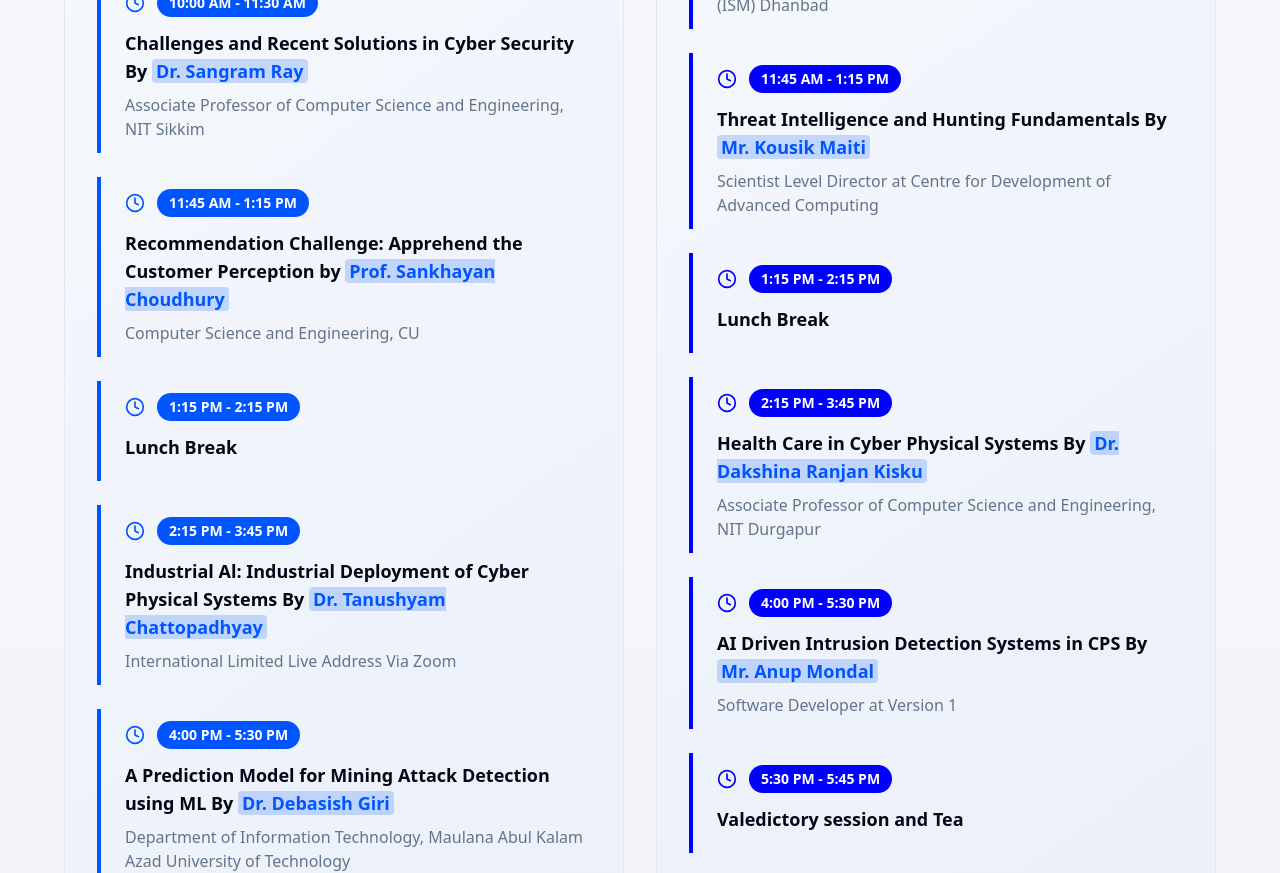
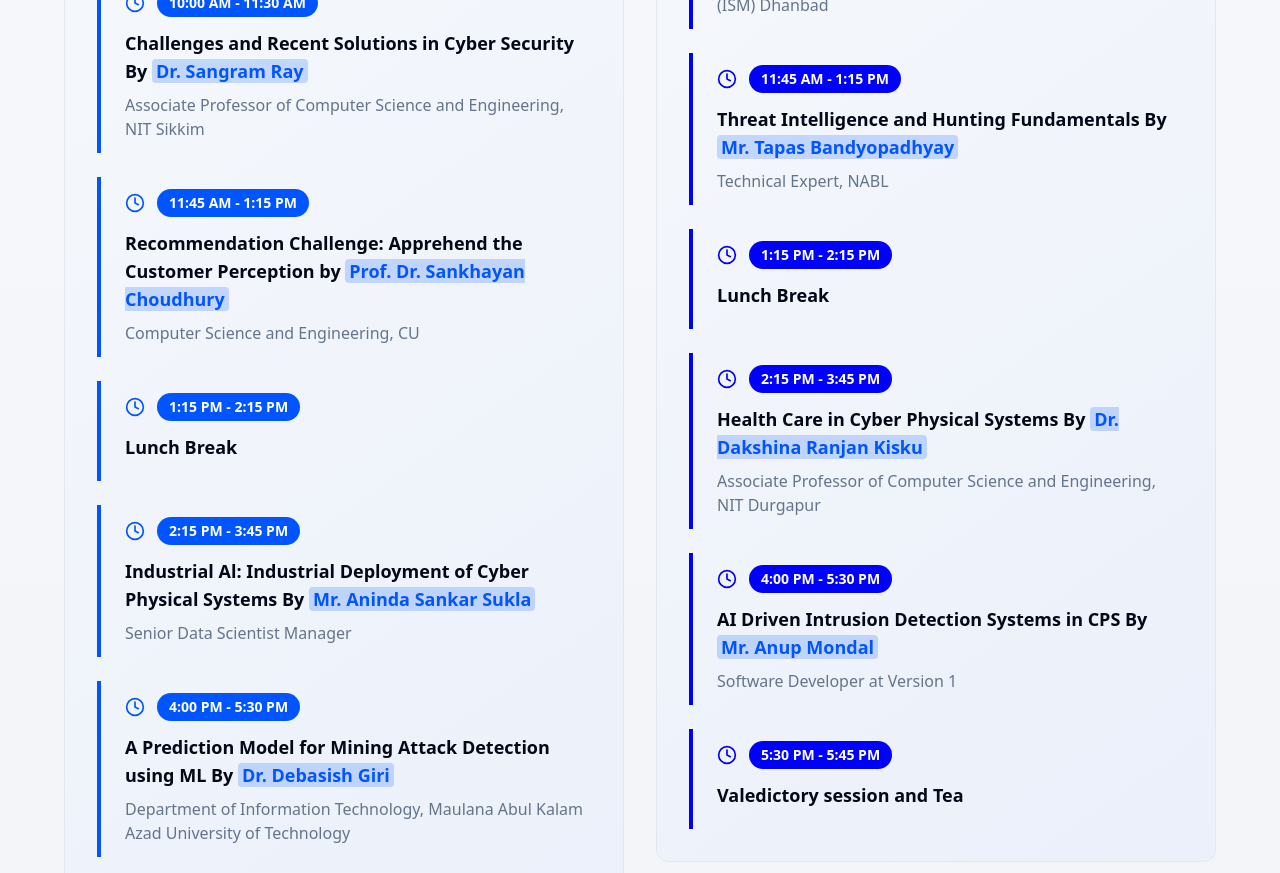
Before and after one commit to leo-soumyajit/seminar-website-it-dept, a React (Vite) app: page / in a window 1280 px wide. Shown: the part 5060-5933 px from the top of the page. Built offline with nearby package versions, Linux system fonts and the light colour scheme.

Commit message:
speaker change

```diff
--- a/src/data/content.ts
+++ b/src/data/content.ts
@@ -70,11 +70,11 @@ export const content = {
       title: "Our Speakers",
       list: [
         "Dr. Sangram Ray, NIT Sikkim",
-        "Prof. Sankhayan Choudhury, CU",
-        "Dr. Tanushyam Chattopadhyay, Sirius Consulting International Limited",
+        "Prof. Dr. Sankhayan Choudhury, CU",
+        "Mr. Aninda Sankar Sukla, Senior Data Scientist Manager",
         "Dr. Debasish Giri, MAKAUT",
         "Dr. Arup Kumar Pal, IIT (ISM) Dhanbad",
-        "Mr. Kousik Maiti, C-DAC, Kolkata",
+        "Mr. Tapas Bandyopadhyay, Technical Expert, NABL",
         "Dr. Dakshina Ranjan Kisku, NIT Durgapur",
         "Mr. Anup Mondal, Version I"
       ]
@@ -88,9 +88,9 @@ export const content = {
   { time: "9:15 AM - 9:45 AM", topic: "Registration and Hi Tea", speaker: "" },
   { time: "9:45 AM - 10:00 AM", topic: "Inauguration", speaker: "" },
   { time: "10:00 AM - 11:30 AM", topic: "Challenges and Recent Solutions in Cyber Security By Dr. Sangram Ray", speaker: "Associate Professor of Computer Science and Engineering, NIT Sikkim" },
-  { time: "11:45 AM - 1:15 PM", topic: "Recommendation Challenge: Apprehend the Customer Perception by Prof. Sankhayan Choudhury", speaker: "Computer Science and Engineering, CU" },
+  { time: "11:45 AM - 1:15 PM", topic: "Recommendation Challenge: Apprehend the Customer Perception by Prof. Dr. Sankhayan Choudhury", speaker: "Computer Science and Engineering, CU" },
   { time: "1:15 PM - 2:15 PM", topic: "Lunch Break", speaker: "" },
-  { time: "2:15 PM - 3:45 PM", topic: "Industrial Al: Industrial Deployment of Cyber Physical Systems By Dr. Tanushyam Chattopadhyay", speaker: "International Limited Live Address Via Zoom" },
+  { time: "2:15 PM - 3:45 PM", topic: "Industrial Al: Industrial Deployment of Cyber Physical Systems By Mr. Aninda Sankar Sukla", speaker: "Senior Data Scientist Manager" },
   { time: "4:00 PM - 5:30 PM", topic: "A Prediction Model for Mining Attack Detection using ML By Dr. Debasish Giri", speaker: "Department of Information Technology, Maulana Abul Kalam Azad University of Technology" },
   { time: "5:30 PM - 5:45 PM", topic: "Snacks and Tea", speaker: "" }
 ]
@@ -101,7 +101,7 @@ export const content = {
         sessions: [
   { time: "9:30 AM - 10:00 AM", topic: "Hi Tea", speaker: "" },
   { time: "10:00 AM - 11:30 AM", topic: "Secure Video Surveillance System By Dr. Arup Kumar Pal", speaker: "Associate Professor of Computer Science and Engineering, IIT (ISM) Dhanbad" },
-  { time: "11:45 AM - 1:15 PM", topic: "Threat Intelligence and Hunting Fundamentals By Mr. Kousik Maiti", speaker: "Scientist Level Director at Centre for Development of Advanced Computing" },
+  { time: "11:45 AM - 1:15 PM", topic: "Threat Intelligence and Hunting Fundamentals By Mr. Tapas Bandyopadhyay", speaker: "Technical Expert, NABL" },
   { time: "1:15 PM - 2:15 PM", topic: "Lunch Break", speaker: "" },
   { time: "2:15 PM - 3:45 PM", topic: "Health Care in Cyber Physical Systems By Dr. Dakshina Ranjan Kisku", speaker: "Associate Professor of Computer Science and Engineering, NIT Durgapur" },
   { time: "4:00 PM - 5:30 PM", topic: "AI Driven Intrusion Detection Systems in CPS By Mr. Anup Mondal", speaker: "Software Developer at Version 1" },
@@ -219,12 +219,12 @@ export const content = {
       title: "আমাদের সম্মানিত বক্তাগণ",
       list: [
         "ডঃ সংগ্রাম রায়, এনআইটি সিকিম",
-        "প্রফেসর স্যাংখায়ন চৌধুরী, কলকাতা বিশ্ববিদ্যালয়",
-        "ড. তনুশ্যাম চট্টোপাধ্যায়, সিরিয়াস ডিজিটেক ইন্টারন্যাশনাল লিমিটেড",
+        "প্রফেসর (ড.‌) সাংখ্যায়ন চৌধুরী, কলকাতা বিশ্ববিদ্যালয়",
+        "শ্রী অনিন্দ্য শংকর শুক্লা,সিনিয়র ডেটা সায়েন্টিস্ট ম্যানেজার, সিরিয়াস ডিজিটেক ইন্টারন্যাশনাল লিমিটেড (আদানি আইএইচসি যৌথ উদ্যোগ)",
         "ড. দেবাশিস গিরি, মাকাউট",
-        "ডঃ অরূপ কুমার পাল, আইআইটি (আইএসএম) ধানবাদ",
-        "শ্রী কৌশিক মাইতি, সি-ড্যাক, কলকাতা",
-        "ডঃ দক্ষিণা রঞ্জন কিস্কু, এনআইটি দুর্গাপুর",
+        "ড. অরূপ কুমার পাল, আইআইটি (আইএসএম) ধানবাদ",
+        "শ্রী তাপস বন্দ্যাপাধ্যায়, টেকনিক্যাল এক্সপার্ট এনএবিএল",
+        "ড. দক্ষিণা রঞ্জন কিস্কু, এনআইটি দুর্গাপুর",
         "শ্রী অনুপ মণ্ডল, ভার্সন ওয়ান"
       ]
     },
@@ -236,11 +236,11 @@ export const content = {
         sessions: [
           { time: "সকাল ৯:১৫ - ৯:৪৫", topic: "নিবন্ধন এবং হাই টি", speaker: "" },
           { time: "সকাল ৯:৪৫ - ১০:০০", topic: "উদ্বোধনী", speaker: "" },
-          { time: "সকাল ১০:০০ - ১১:৩০", topic: "চ্যালেঞ্জস অ্যান্ড রিসেন্ট সলিউশনস্ ইন সাইবার সিকিউরিটি - ডঃ সংগ্রাম রায়", speaker: "কম্পিউটার সায়েন্স অ্যান্ড ইঞ্জিনিয়ারিং এর সহযোগী অধ্যাপক এবং বিভাগীয় প্রধান, এনআইটি সিকিম" },
-          { time: "সকাল ১১:৪৫ - দুপুর ১:১৫", topic: "রেকমেন্ডেশন চ্যালেঞ্জ অ্যাপ্রিহেন্ড দ্য কাস্টমার পারসেপশন - প্রফেসর স্যাংখায়ন চৌধুরী", speaker: "কম্পিউটার সায়েন্স ও ইঞ্জিনিয়ারিং বিভাগ, কলকাতা বিশ্ববিদ্যালয়" },
+          { time: "সকাল ১০:০০ - ১১:৩০", topic: "চ্যালেঞ্জস অ্যান্ড রিসেন্ট সলিউশনস্ ইন সাইবার সিকিউরিটি - ড. সংগ্রাম রায়", speaker: "কম্পিউটার সায়েন্স অ্যান্ড ইঞ্জিনিয়ারিং এর সহযোগী অধ্যাপক এবং বিভাগীয় প্রধান, এনআইটি সিকিম" },
+          { time: "সকাল ১১:৪৫ - দুপুর ১:১৫", topic: "রেকমেন্ডেশন চ্যালেঞ্জ অ্যাপ্রিহেন্ড দ্য কাস্টমার পারসেপশন - প্রফেসর ড. স্যাংখায়ন চৌধুরী", speaker: "কম্পিউটার সায়েন্স ও ইঞ্জিনিয়ারিং বিভাগ, কলকাতা বিশ্ববিদ্যালয়" },
           { time: "দুপুর ১:১৫ - ২:১৫", topic: "মধ্যাহ্ন বিরতি", speaker: "" },
-          { time: "দুপুর ২:১৫ - ৩:৪৫", topic: "ইন্ডাস্ট্রিয়াল এআই: ইন্ডাস্ট্রিয়াল ডিপ্লয়মেন্ট অফ সাইবার ফিজিক্যাল সিস্টেমস - ডঃ তনুশ্যাম চট্টোপাধ্যায়", speaker: "সিরিয়াস ডিজিটেক ইন্টারন্যাশনাল লিমিটেড (আদানি আইএইচসি যৌথ উদ্যোগ)" },
-          { time: "বিকাল ৪:০০ - ৫:৩০", topic: "এ প্রেডিকশন মডেল ফর মিশিং অ্যাটাক ডিটেকশন ইউজিং এমএল - ডঃ দেবাশিস গিরি", speaker: "ইনফরমেশন টেকনোলজি বিভাগ, মৌলানা আবুল কালাম আজাদ প্রযুক্তি বিশ্ববিদ্যালয়" },
+          { time: "দুপুর ২:১৫ - ৩:৪৫", topic: "ইন্ডাস্ট্রিয়াল এআই: ইন্ডাস্ট্রিয়াল ডিপ্লয়মেন্ট অফ সাইবার ফিজিক্যাল সিস্টেমস - শ্রী অনিন্দ্য শংকর শুক্লা", speaker: "সিনিয়র ডেটা সায়েন্টিস্ট ম্যানেজার, সিরিয়াস ডিজিটেক ইন্টারন্যাশনাল লিমিটেড (আদানি আইএইচসি যৌথ উদ্যোগ)" },
+          { time: "বিকাল ৪:০০ - ৫:৩০", topic: "এ প্রেডিকশন মডেল ফর মিশিং অ্যাটাক ডিটেকশন ইউজিং এমএল - ড. দেবাশিস গিরি", speaker: "ইনফরমেশন টেকনোলজি বিভাগ, মৌলানা আবুল কালাম আজাদ প্রযুক্তি বিশ্ববিদ্যালয়" },
           { time: "বিকাল ৫:৩০ - ৫:৪৫", topic: "নাস্তা এবং চা", speaker: "" }
         ]
       },
@@ -248,10 +248,10 @@ export const content = {
         title: "দ্বিতীয় দিন",
         sessions: [
           { time: "সকাল ৯:৩০ - ১০:০০", topic: "হাই টি", speaker: "" },
-          { time: "সকাল ১০:০০ - ১১:৩০", topic: "সিকিওর ভিডিও সারভেইল্যান্স সিস্টেম - ডঃ অরূপ কুমার পাল", speaker: "সহযোগী অধ্যাপক কম্পিউটার সায়েন্স অ্যান্ড ইঞ্জিনিয়ারিং বিভাগ, আইআইটি, ধানবাদ" },
-          { time: "সকাল ১১:৪৫ - দুপুর ১:১৫", topic: "থ্রেট ইন্টেলিজেন্স অ্যান্ড হান্টিং ফান্ডামেন্টালস - শ্রী কৌশিক মাইতি", speaker: "সেন্টার ফর ডেভেলপমেন্ট অফ অ্যাডভান্সড কম্পিউটিং (সি-ড্যাক), কলকাতা" },
+          { time: "সকাল ১০:০০ - ১১:৩০", topic: "সিকিওর ভিডিও সারভেইল্যান্স সিস্টেম - ড. অরূপ কুমার পাল", speaker: "সহযোগী অধ্যাপক কম্পিউটার সায়েন্স অ্যান্ড ইঞ্জিনিয়ারিং বিভাগ, আইআইটি, ধানবাদ" },
+          { time: "সকাল ১১:৪৫ - দুপুর ১:১৫", topic: "থ্রেট ইন্টেলিজেন্স অ্যান্ড হান্টিং ফান্ডামেন্টালস - শ্রী তাপস বন্দ্যাপাধ্যায়", speaker: "টেকনিক্যাল এক্সপার্ট এনএবিএল"},
           { time: "দুপুর ১:১৫ - ২:১৫", topic: "মধ্যাহ্ন বিরতি", speaker: "" },
-          { time: "দুপুর ২:১৫ - ৩:৪৫", topic: "হেলথ কেয়ার ইন সাইবার ফিজিক্যাল সিস্টেম - ডঃ দক্ষিণা রঞ্জন কিস্কু", speaker: "সহযোগী অধ্যাপক কম্পিউটার সায়েন্স অ্যান্ড ইঞ্জিনিয়ারিং বিভাগ, এনআইটি দুর্গাপুর" },
+          { time: "দুপুর ২:১৫ - ৩:৪৫", topic: "হেলথ কেয়ার ইন সাইবার ফিজিক্যাল সিস্টেম - ড. দক্ষিণা রঞ্জন কিস্কু", speaker: "সহযোগী অধ্যাপক কম্পিউটার সায়েন্স অ্যান্ড ইঞ্জিনিয়ারিং বিভাগ, এনআইটি দুর্গাপুর" },
           { time: "বিকাল ৪:০০ - ৫:৩০", topic: "এআই ড্রিভেন ইন্ট্রুসন ডিটেকশন সিস্টেম ইন সিপিএস - শ্রী অনুপ মণ্ডল", speaker: "সিনিয়র ডেভেলপার ভার্সন ওয়ান" },
           { time: "বিকাল ৫:৩০ - ৫:৪৫", topic: "বিদায়ী অধিবেশন এবং চা", speaker: "" }
         ]
--- a/src/pages/Index.tsx
+++ b/src/pages/Index.tsx
@@ -24,21 +24,21 @@ const Index = () => {
     const speakerNames = [
       // English names
       'Dr. Sangram Ray',
-      'Prof. Sankhayan Choudhury',
-      'Dr. Tanushyam Chattopadhyay',
+      'Prof. Dr. Sankhayan Choudhury',
+      'Mr. Aninda Sankar Sukla',
       'Dr. Debasish Giri',
       'Dr. Arup Kumar Pal',
-      'Mr. Kousik Maiti',
+      'Mr. Tapas Bandyopadhyay',
       'Dr. Dakshina Ranjan Kisku',
       'Mr. Anup Mondal',
       // Bengali names
-      'ডঃ সংগ্রাম রায়',
-      'প্রফেসর সংখায়ন চৌধুরী',
-      'ডঃ তনুশ্যাম চট্টোপাধ্যায়',
-      'ডঃ দেবাশিস গিরি',
-      'ডঃ অরূপ কুমার পাল',
-      'শ্রী কৌশিক মাইতি',
-      'ডঃ দক্ষিণা রঞ্জন কিস্কু',
+      'ড. সংগ্রাম রায়',
+      'প্রফেসর ড. স্যাংখায়ন চৌধুরী',
+      'শ্রী অনিন্দ্য শংকর শুক্লা',
+      'ড. দেবাশিস গিরি',
+      'ড. অরূপ কুমার পাল',
+      'শ্রী তাপস বন্দ্যাপাধ্যায়',
+      'ড. দক্ষিণা রঞ্জন কিস্কু',
       'শ্রী অনুপ মণ্ডল'
     ];
 
```
